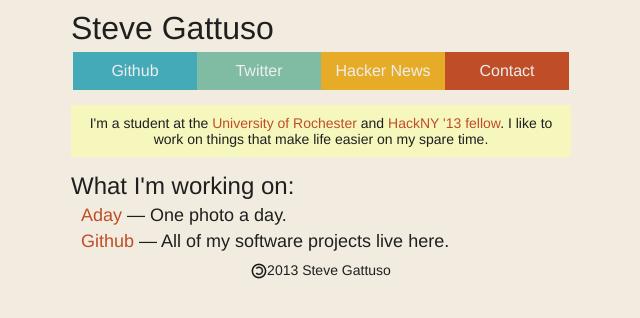
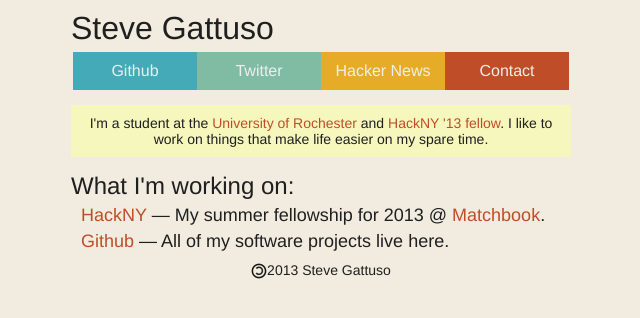
Before and after one commit to stevenleeg/website, a Jekyll site: the page built from index.html, in a window 1280 px wide. Shown: the top 318 px of the page, without its empty margins (319-959 px from the left). Built offline with Jekyll 4.4.1, drawn with Linux system fonts in a browser that asks for light colours.

Commit message:
Updating projects

```diff
--- a/index.html
+++ b/index.html
@@ -5,7 +5,7 @@
 
 <h1>What I'm working on:</h1>
 <div class="project">
-    <a href="http://aday.stevegattuso.me">Aday</a> &mdash; One photo a day.
+    <a href="http://apply.hackny.com">HackNY</a> &mdash; My summer fellowship for 2013 @ <a href="http://matchbookit.com/">Matchbook</a>.
 </div>
 <div class="project">
     <a href="http://github.com/stevenleeg">Github</a> &mdash; All of my software projects live here.
```
